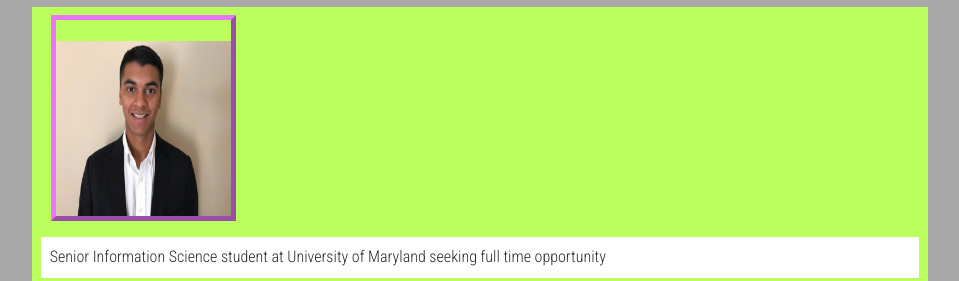
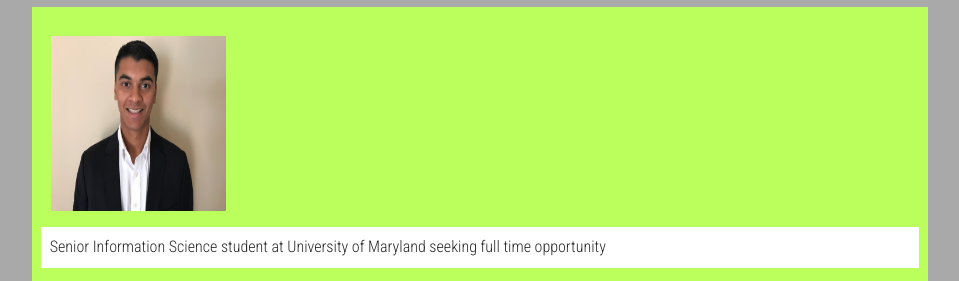
Before and after one commit to mantha46/mantha46.github.io, a plain HTML site: page index.html in a window 1280 px wide. Shown: the part 155-436 px from the top of the page, without its empty margins (160-1119 px from the left). Drawn offline with Linux system fonts and the light colour scheme.

Commit message:
Update style.css

```diff
--- a/style.css
+++ b/style.css
@@ -76,7 +76,6 @@ body > * {
   width: 175px;
   padding-top: 20.15px;
   border-radius: 1px;
-  border: 0.5rem outset #E675FF;
 }
 .caption{
   background-color: white;
```
